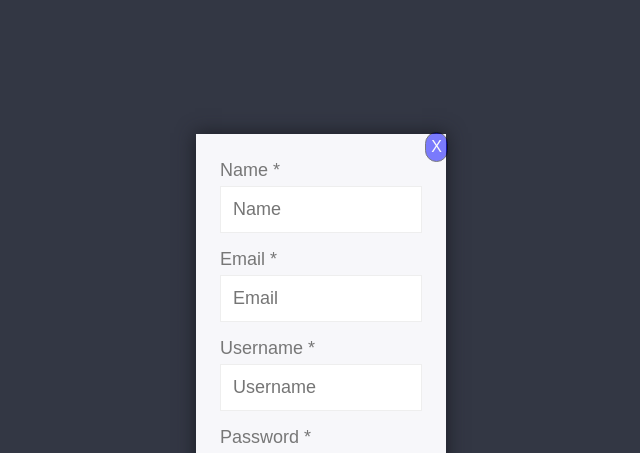
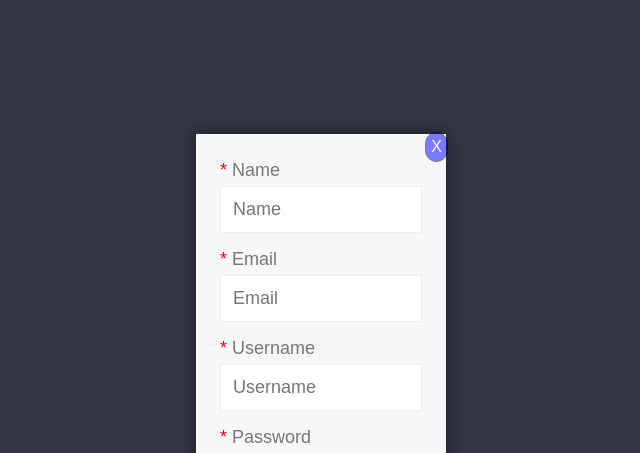
Before and after one commit to 77063code/aaliya-gallery, a website: page public/register.html in a window 1280 px wide. Shown: the top 453 px of the page, 319-959 px from the left. Drawn offline with Linux system fonts and the light colour scheme.

Commit message:
Change the asterik for all the required fields to red color for all the forms

```diff
--- a/public/css/style.css
+++ b/public/css/style.css
@@ -319,6 +319,10 @@ i.fa-google {
     font-size: 1.8rem;
 }
 
+.redAsterik {
+    color: red;
+}
+
 
 
 /* Closing all forms */
--- a/public/register.html
+++ b/public/register.html
@@ -14,13 +14,13 @@
                 <div id="close-register">X</div>
             </div>
             <form id="register" method="POST" action="users" autocomplete="off">
-                <label for="name">Name *</label>
+                <label for="name"><span class="redAsterik">*</span> Name</label>
                 <input type="text" name="name" id="name" placeholder="Name" />
-                <label for="email">Email *</label>
+                <label for="email"><span class="redAsterik">*</span> Email</label>
                 <input type="text" name="email" id="email" placeholder="Email" />
-                <label for="username">Username *</label>
+                <label for="username"><span class="redAsterik">*</span> Username</label>
                 <input type="text" name="username" id="username" placeholder="Username" />
-                <label for="password">Password *</label>
+                <label for="password"><span class="redAsterik">*</span> Password</label>
                 <input type="text" name="password" id="password" placeholder="Password" />
                 <button type="submit">Create a new account</button>
             </form>
```
Also changed, not shown: public/login.html (+2 -2 lines), public/message.html (+3 -3 lines), README.md.
